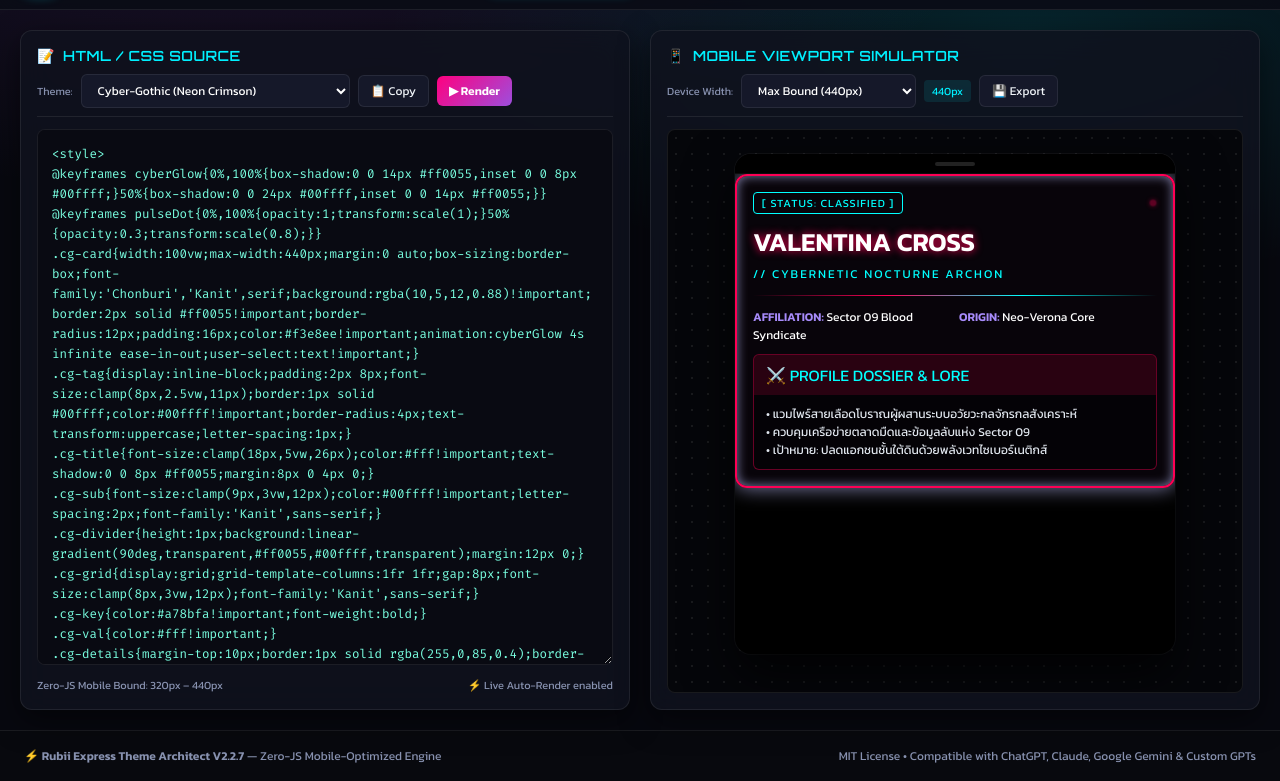
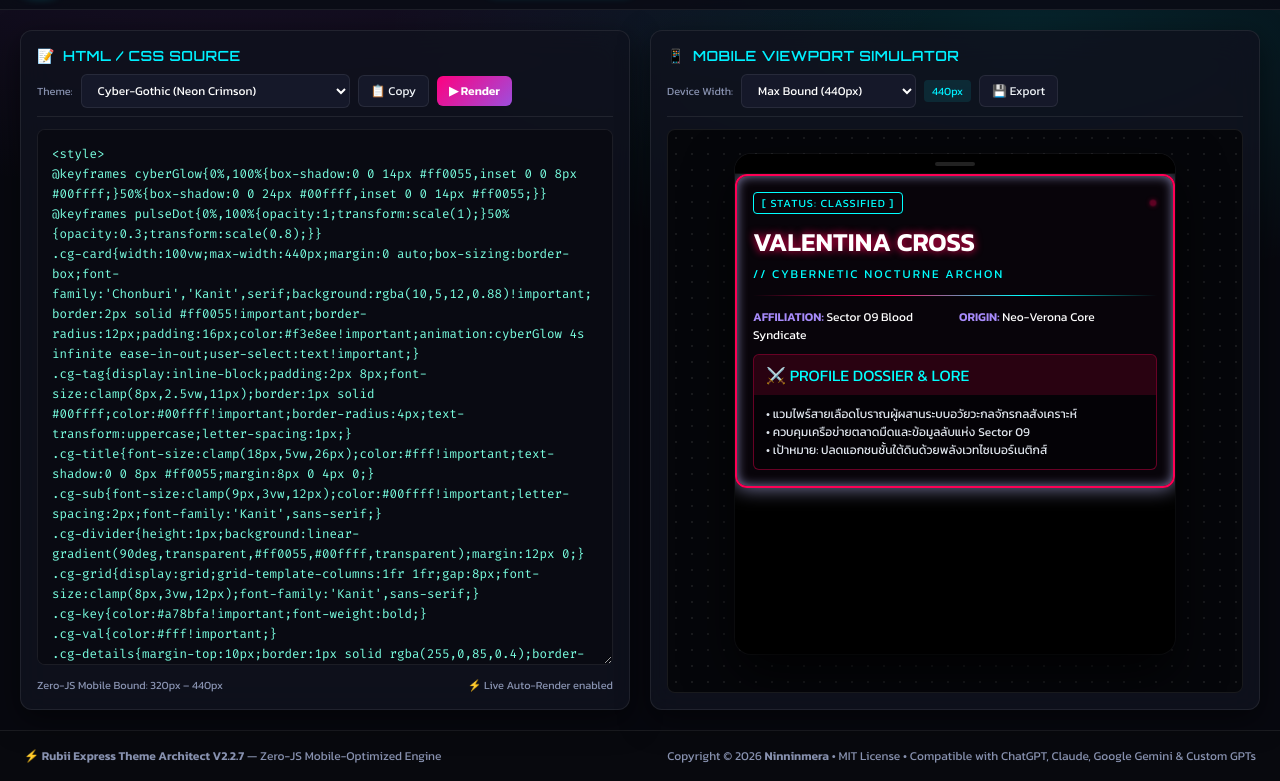
Before and after one commit to jadesolju/Card-Charactor-for-Rubii-Purrpaw-etc, a plain HTML site: page index.html in a window 1280 px wide. Shown: the part 51-832 px from the top of the page. Drawn offline with Linux system fonts and the light colour scheme; a web font is replaced by a local one.

Commit message:
docs: update copyright holder and author credits to Ninninmera

```diff
--- a/index.html
+++ b/index.html
@@ -593,7 +593,7 @@
   <!-- Footer -->
   <footer>
     <div>⚡ <strong>Rubii Express Theme Architect V2.2.7</strong> — Zero-JS Mobile-Optimized Engine</div>
-    <div>MIT License • Compatible with ChatGPT, Claude, Google Gemini & Custom GPTs</div>
+    <div>Copyright &copy; 2026 <strong>Ninninmera</strong> • MIT License • Compatible with ChatGPT, Claude, Google Gemini & Custom GPTs</div>
   </footer>
 
   <!-- Scripts -->
```
Also changed, not shown: 6 other files.
